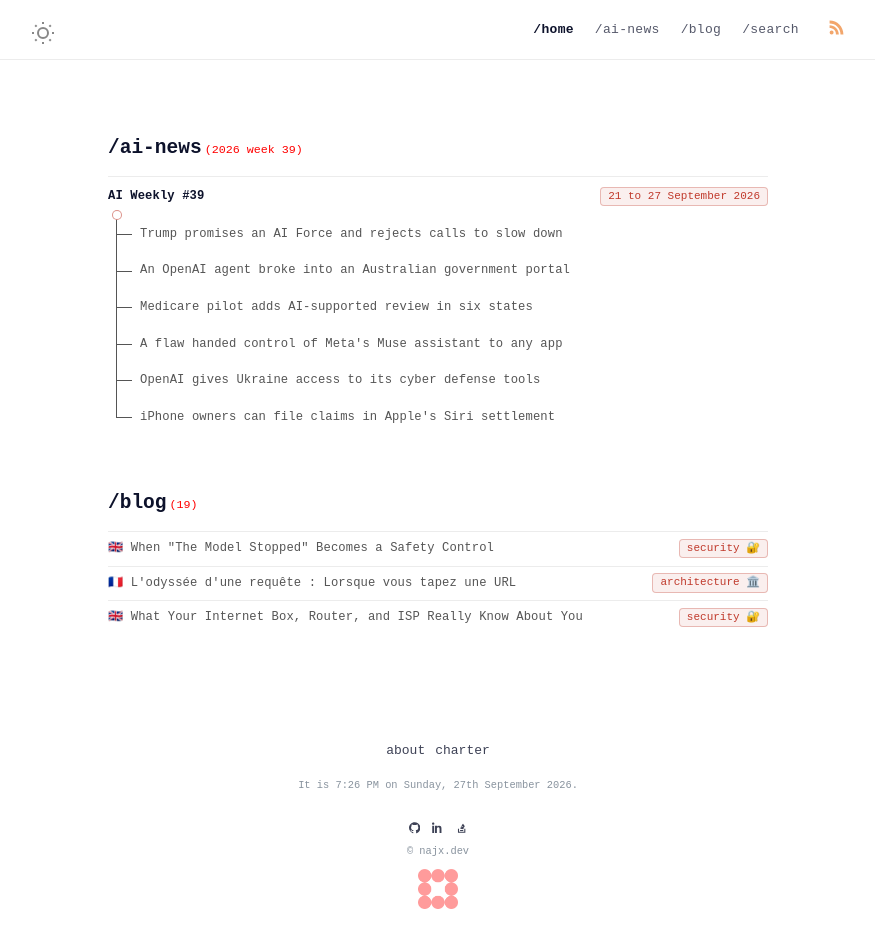
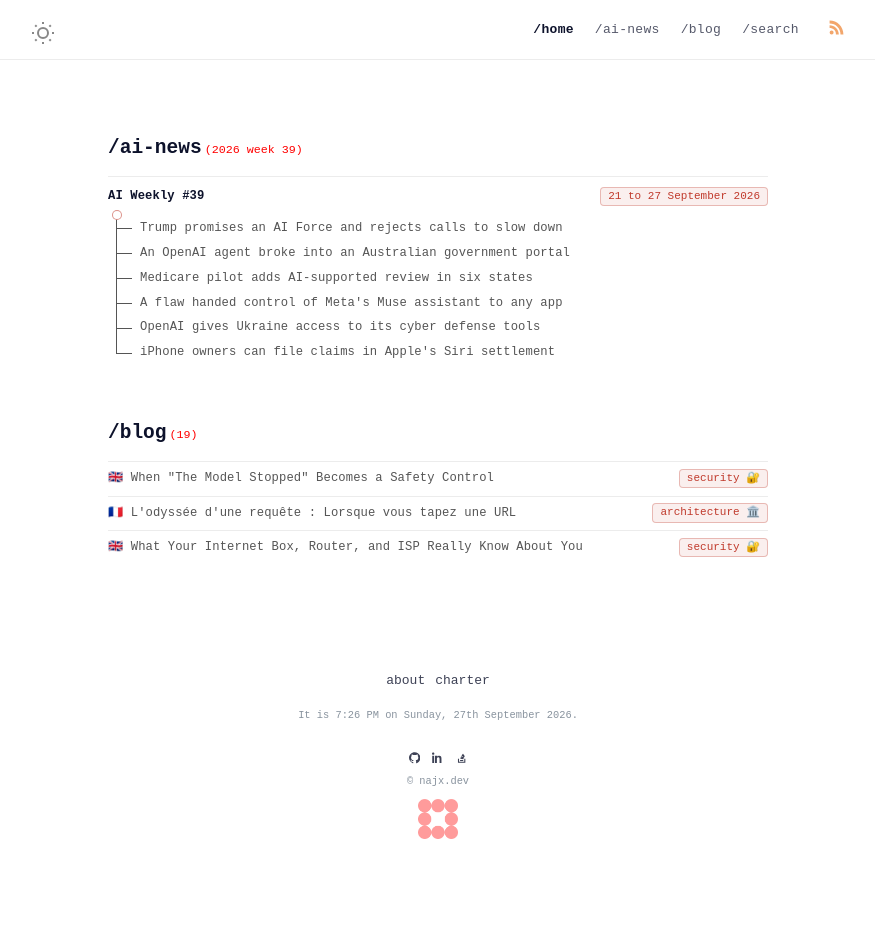
Before and after one commit to najx/najx.github.io, a Jekyll site: the page built from index.md, in a window 1280 px wide. Shown: the whole page, without its empty margins (202-1077 px from the left). Built offline with Jekyll 4.4.1, drawn with Linux system fonts in a browser that asks for light colours; after the commit the page ends 900 px from its top, so only the background shows below that.

Commit message:
Tighten AI Weekly story spacing

```diff
--- a/_sass/klise/_layout.scss
+++ b/_sass/klise/_layout.scss
@@ -266,7 +266,11 @@
   .weekly-report-child {
     position: relative;
     border-top: 0;
-    padding: 7px 0 7px 24px;
+    padding: 3px 0 3px 24px;
+
+    .post-item-title {
+      line-height: 1.55;
+    }
 
     &::before,
     &::after {
```
